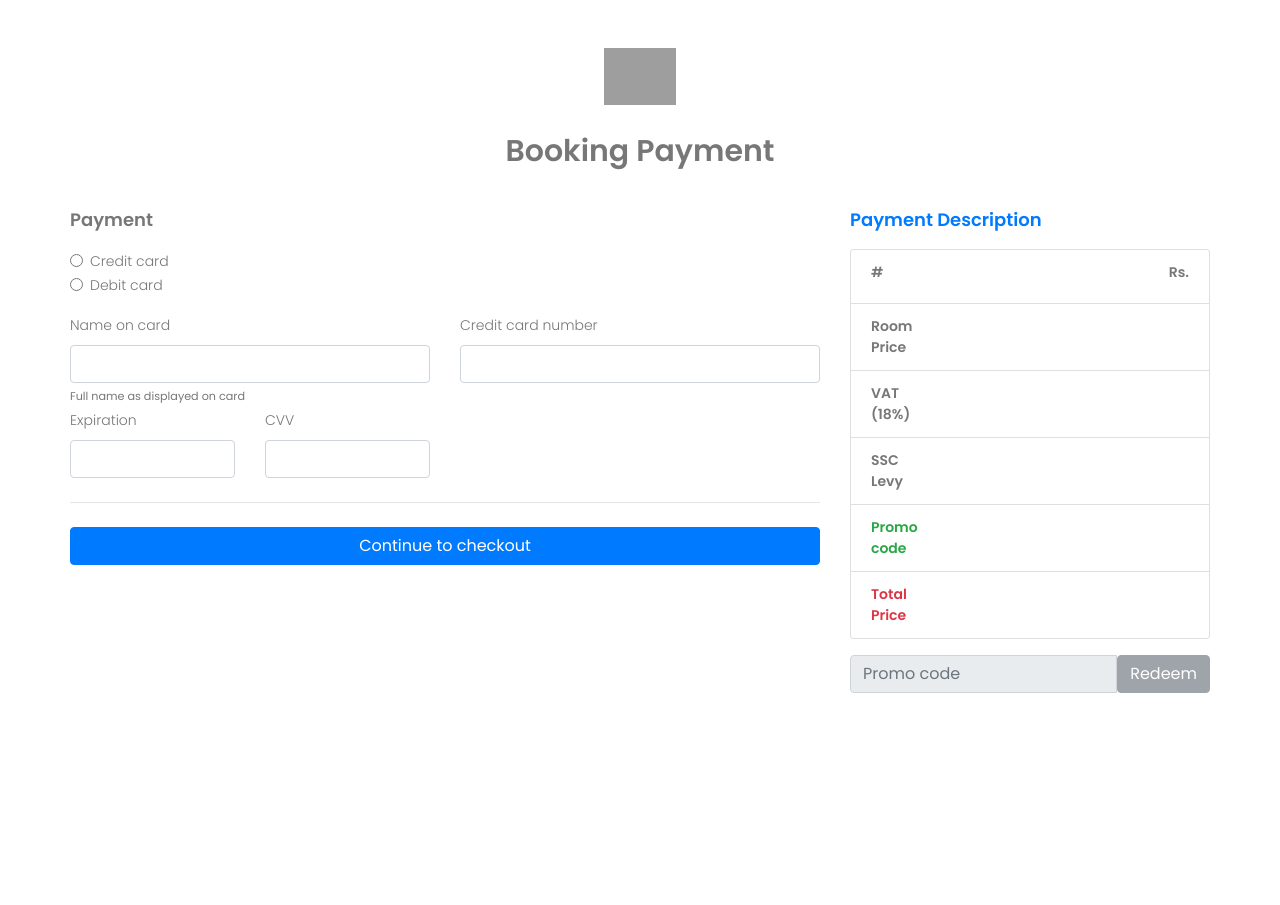
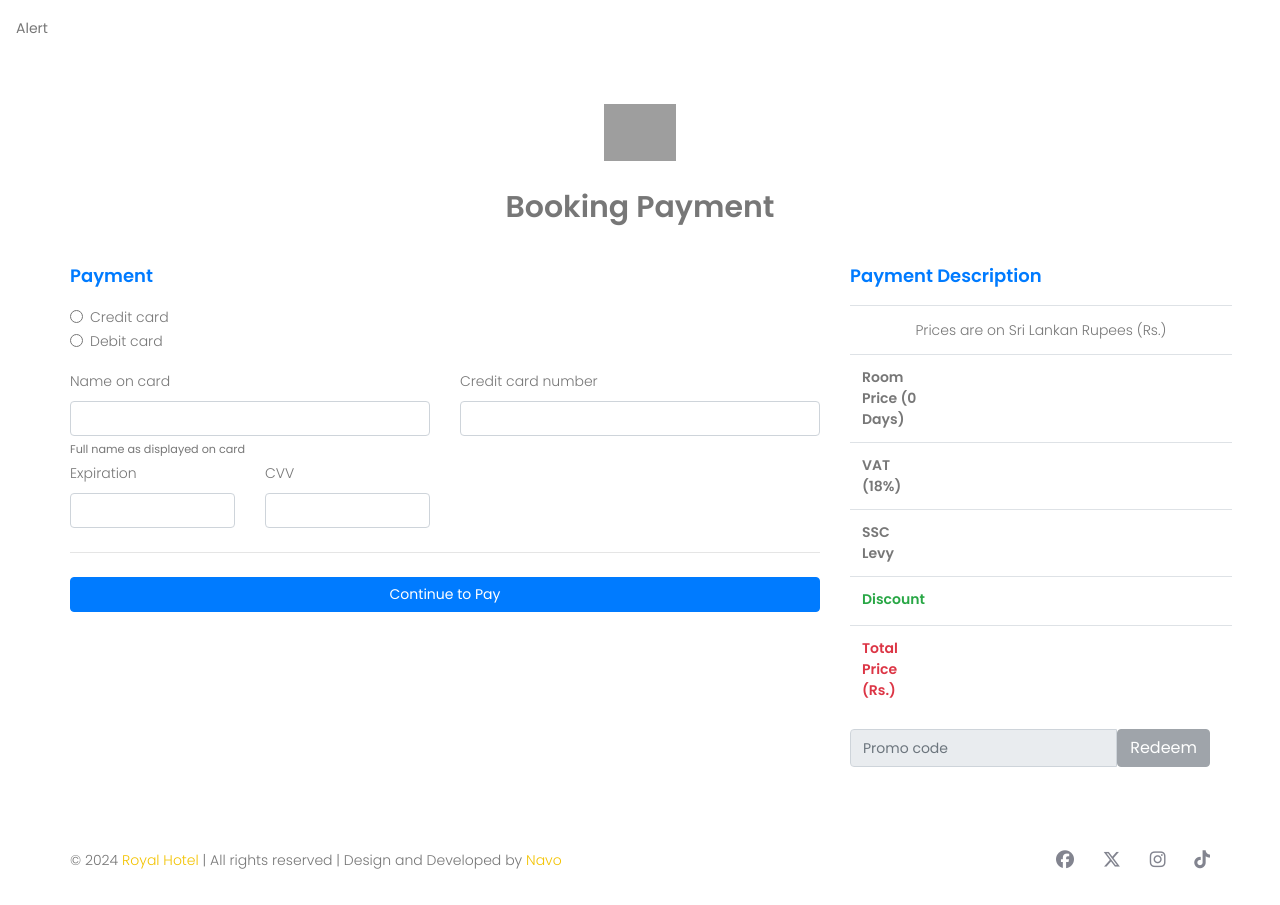
Before and after one commit to supuncharuk/hotel-reserve, a PHP site: page /payment.php in a window 1280 px wide. Before the commit the page ends 693 px from the top, so only its background shows below. Run offline with PHP 8.4, Linux system fonts and the light colour scheme; data that the repository does not hold is empty; grey boxes are pictures that could not be loaded.

Commit message:
Make some changes in payment part

```diff
--- a/payment.php
+++ b/payment.php
@@ -1,3 +1,46 @@
+<?php
+    require_once ("admin/includes/config.php");
+
+    if (isset($_REQUEST['booking_id'])){
+        $booking_id = $_POST['booking_id'];
+
+        $sql = "SELECT * FROM bookings WHERE booking_id = $booking_id";
+        $result = mysqli_query($conn, $sql);
+        $record = mysqli_fetch_assoc($result);
+        $room_num = $record['room_number'];
+
+        // $checkin_date = new DateTime($record['checking_date']);
+        // $checkout_date = new DateTime($record['checkout_date']);
+
+        // $ndays = $checkin_date->diff($checkout_date);
+
+        $checkin_date = strtotime($record['checking_date']);
+        $checkout_date= strtotime($record['checkout_date']);
+
+        $diffInSeconds =  $checkout_date - $checkin_date;
+        $diffInDays = $diffInSeconds / (60 * 60 * 24); // Convert seconds to days
+        $ndays = $diffInDays;
+
+        $sql2 = "SELECT room_price FROM rooms WHERE room_number=$room_num";
+        $result2 = mysqli_query($conn, $sql2);
+        $record2 = mysqli_fetch_assoc($result2);
+
+        $room_price = $record2['room_price'] * $ndays;
+        $room_price = number_format($room_price, 2, '.', '');
+
+        $vat = $room_price * 18 /100;
+        $vat = number_format($vat, 2, '.', '');
+
+        $ssc_levy = $room_price * 2.5 / 100;
+        $ssc_levy = number_format($ssc_levy, 2, '.', '');
+
+        $promo = 0;
+
+        $total = $room_price + $vat + $ssc_levy - $promo;
+        $total = number_format($total, 2, '.', '');
+    }
+?>
+
 <!doctype html>
 <html lang="en">
 <head>
@@ -14,15 +57,19 @@
         .input-as-span {
             border: none;
             background: transparent;
-            color: inherit; /* Matches the text color */
+            color: inherit;
             padding: 0;
-            text-align: right; /* Aligns text to the right */
-            width: auto; /* Shrinks input to content size */
-            pointer-events: none; /* Makes the input non-clickable */
+            text-align: right;
+            width: auto;
+            pointer-events: none;
         }
 
         .input-as-span:focus {
-            outline: none; /* Removes the focus outline */
+            outline: none;
+        }
+
+        input{
+            font-size: 14px !important;
         }
     </style>
 
@@ -30,54 +77,18 @@
 
     <body class="bg-body-tertiary">
 
-    <?php
-    require_once ("admin/includes/config.php");
-
-    if (isset($_REQUEST['booking_id'])){
-        $booking_id = $_POST['booking_id'];
-
-        $sql = "SELECT * FROM bookings WHERE booking_id = $booking_id";
-        $result = mysqli_query($conn, $sql);
-        $record = mysqli_fetch_assoc($result);
-        $room_num = $record['room_number'];
-
-        $sql2 = "SELECT room_price FROM rooms WHERE room_number=$room_num";
-        $result2 = mysqli_query($conn, $sql2);
-        $record2 = mysqli_fetch_assoc($result2);
-
-        $room_price = $record2['room_price'];
-        $room_price = number_format($room_price, 2, '.', '');
-
-        $vat = $room_price * 18 /100;
-        $vat = number_format($vat, 2, '.', '');
-
-        $ssc_levy = $room_price * 2.5 / 100;
-        $ssc_levy = number_format($ssc_levy, 2, '.', '');
-
-        $promo = 0;
-
-        $total = $room_price + $vat + $ssc_levy - $promo;
-        $total = number_format($total, 2, '.', '');
-    }
-
-    if ($_SERVER["REQUEST_METHOD"] == "POST" && isset($_REQUEST["checkout"])){
-        $booking_id = trim(htmlspecialchars($_REQUEST["book_id"]));
-        $vat = trim(htmlspecialchars($_REQUEST["vat"]));
-        $ssc_levy = trim(htmlspecialchars($_REQUEST["ssc_levy"]));
-        $promo = trim(htmlspecialchars($_REQUEST["promo"]));
-        $total = trim(htmlspecialchars($_REQUEST["total"]));
-
-        $sql3 = "UPDATE bookings SET paid='1', discount=$promo, vat=$vat, total_payment=$total WHERE booking_id = $booking_id";
-
-        $result3 = mysqli_query($conn, $sql3);
-
-        if ($result3){
-            echo "<script>alert('Your Payment is successfull')</script>";
-        }else{
-            echo "<script>alert('Something Went Wrong')</script>";
-        }
-    }
-?>
+        <div class="toast-container top-50 start-50 translate-middle p-3">
+            <div id="liveToast" class="toast" role="alert" aria-live="assertive" aria-atomic="true">
+                <div class="toast-header">
+                <strong class="me-auto">Alert</strong>
+                <!-- <button type="button" class="btn-close" data-bs-dismiss="toast" aria-label="Close"></button> -->
+                </div>
+                <div class="toast-body" id="alert_msg">
+                    <!--Message Here-->
+                </div>
+            </div>
+        </div>
+        <div id="toastBackdrop" class="toast-backdrop"></div>
 
         <div class="container py-5">
             <main>
@@ -89,7 +100,7 @@
 
                 <form action="<?php echo htmlspecialchars($_SERVER['PHP_SELF']);?>" class="needs-validation" method="post" novalidate>
 
-                    <input type="hidden" name="book_id" value="<?php echo $booking_id ?>">
+                    <input type="hidden" name="book_id" value="<?php echo isset($booking_id) ? $booking_id : '' ?>">
 
                     <div class="row g-5">
 
@@ -98,56 +109,42 @@
                                 <span class="text-primary">Payment Description</span>
                             </h4>
 
-                            <ul class="list-group mb-3">
-                                <li class="list-group-item d-flex justify-content-between lh-sm">
-                                    <div>
-                                        <h6 class="my-0">#</h6>
-                                    </div>
-                                    <div>
-                                        <h6>Rs.</h6>
-                                    </div>
-                                </li>
-                                <li class="list-group-item d-flex justify-content-between lh-sm">
-                                    <div>
-                                        <h6 class="my-0">Room Price</h6>
-                                    </div>
-                                    <div class="input-as-span-wrapper text-body-secondary">
-                                        <input type="number" class="input-as-span text-body-secondary" value="<?php echo $room_price ?>" disabled>
-                                    </div>
-                                </li>
-                                <li class="list-group-item d-flex justify-content-between lh-sm">
-                                    <div>
-                                        <h6 class="my-0">VAT (18%)</h6>
-                                    </div>
-                                    <div class="input-as-span-wrapper text-body-secondary">
-                                        <input type="number" class="input-as-span text-body-secondary" name="vat" value="<?php echo $vat ?>" readonly>
-                                    </div>
-                                </li>
-                                <li class="list-group-item d-flex justify-content-between lh-sm">
-                                    <div>
-                                        <h6 class="my-0">SSC Levy</h6>
-                                    </div>
-                                    <div class="input-as-span-wrapper text-body-secondary">
-                                        <input type="number" class="input-as-span text-body-secondary" name="ssc_levy" value="<?php echo $ssc_levy ?>" readonly>
-                                    </div>
-                                </li>
-                                <li class="list-group-item d-flex justify-content-between bg-body-tertiary">
-                                    <div class="text-success">
-                                        <h6 class="my-0">Promo code</h6>
-                                    </div>
-                                    <div class="input-as-span-wrapper text-body-secondary">
-                                        <input type="number" class="input-as-span text-success" name="promo" value="<?php echo $promo ?>" readonly>
-                                    </div>
-                                </li>
-                                <li class="list-group-item d-flex justify-content-between text-danger">
-                                    <div>
-                                        <h6 class="my-0">Total Price</h6>
-                                    </div>
-                                    <div class="input-as-span-wrapper">
-                                        <input type="number" class="input-as-span fw-medium" name="total" value="<?php echo $total ?>" readonly>
-                                    </div>
-                                </li>
-                            </ul>
+                            <table class="table">
+                                <tr>
+                                    <td align="center" colspan="2">Prices are on Sri Lankan Rupees (Rs.)</td>
+                                </tr>
+                                <tr>
+                                    <?php
+                                        if (isset($ndays)){
+                                            if ($ndays == 1){
+                                                $days = '1 Day';
+                                            }else{
+                                                $days = $ndays. ' Days';
+                                            }
+                                        }else{
+                                            $days ='0 Days';
+                                        }
+                                    ?>
+                                    <th scope="row"><h6 class="my-0">Room Price (<?php echo $days ?>)</h6></th>
+                                    <td align="right"><input type="number" class="input-as-span text-body-secondary" value="<?php echo isset($room_price) ? $room_price : '' ?>" disabled></td>
+                                </tr>
+                                <tr>
+                                    <th scope="row"><h6 class="my-0">VAT (18%)</h6></th>
+                                    <td align="right"><input type="number" class="input-as-span text-body-secondary" name="vat" value="<?php echo isset($vat) ? $vat : '' ?>" readonly></td>
+                                </tr>
+                                <tr>
+                                    <th scope="row"><h6 class="my-0">SSC Levy</h6></th>
+                                    <td align="right"><input type="number" class="input-as-span text-body-secondary" name="ssc_levy" value="<?php echo isset($ssc_levy) ? $ssc_levy : '' ?>" readonly></td>
+                                </tr>
+                                <tr>
+                                    <th scope="row"><h6 class="my-0 text-success">Discount</h6></th>
+                                    <td align="right"><input type="number" class="input-as-span text-success" name="promo" value="<?php echo isset($promo) ? $promo : '' ?>" readonly></td>
+                                </tr>
+                                <tr>
+                                    <th scope="row"><h6 class="my-0 text-danger">Total Price (Rs.)</h6></th>
+                                    <td align="right"><input type="number" class="input-as-span text-danger fw-medium" name="total" value="<?php echo isset($total) ? $total : '' ?>" readonly></td>
+                                </tr>
+                            </table>
 
                             <form class="card p-2">
                                 <div class="input-group">
@@ -159,7 +156,7 @@
 
                         <div class="col-md-7 col-lg-8">
 
-                            <h4 class="mb-3">Payment</h4>
+                            <h4 class="mb-3 text-primary">Payment</h4>
 
                             <div class="my-3">
                                 <div class="form-check">
@@ -184,7 +181,7 @@
 
                                 <div class="col-md-6">
                                     <label for="cc-number" class="form-label">Credit card number</label>
-                                    <input type="text" class="form-control" id="cc-number" name="cc-number" required>
+                                    <input type="number" class="form-control" id="cc-number" name="cc-number" required>
                                     <div class="invalid-feedback">
                                         Credit card number is required
                                     </div>
@@ -200,7 +197,7 @@
 
                                 <div class="col-md-3">
                                     <label for="cc-cvv" class="form-label">CVV</label>
-                                    <input type="text" class="form-control" id="cc-cvv" name="cc-cvv" required>
+                                    <input type="number" class="form-control" id="cc-cvv" name="cc-cvv" required>
                                     <div class="invalid-feedback">
                                         Security code required
                                     </div>
@@ -209,7 +206,7 @@
 
                             <hr class="my-4">
 
-                            <input type="submit" class="w-100 btn btn-primary" name="checkout" value="Continue to checkout">
+                            <input type="submit" class="w-100 btn btn-primary" name="pay" value="Continue to Pay">
 
                         </div>
 
@@ -219,8 +216,44 @@
             </main>
         </div>
 
+        <?php include_once ("includes/footer2.php") ?>
+
         <?php include_once ("includes/js-links-inc.php") ?>
         <script src="assets/js/validation.js"></script>
+        <script src="assets/js/alert-toast.js"></script>
+
+        <?php
+            if ($_SERVER["REQUEST_METHOD"] == "POST" && isset($_REQUEST["pay"])){
+                $booking_id = trim(htmlspecialchars($_REQUEST["book_id"]));
+                $vat = trim(htmlspecialchars($_REQUEST["vat"]));
+                $ssc_levy = trim(htmlspecialchars($_REQUEST["ssc_levy"]));
+                $promo = trim(htmlspecialchars($_REQUEST["promo"]));
+                $total = trim(htmlspecialchars($_REQUEST["total"]));
+
+                $sql3 = "UPDATE bookings SET paid='1', vat=$vat, ssc_levy=$ssc_levy, discount=$promo, total_payment=$total WHERE booking_id = $booking_id";
+
+                $result3 = mysqli_query($conn, $sql3);
+
+                if ($result3){
+                    // echo "<script>alert('Your Payment is successfull')</script>";
+                    $alert_type = "success";
+                    $alert_message = "Your Payment is successfull";
+                    $redirect_url = "accomodation.php";
+                }else{
+                    // echo "<script>alert('Something Went Wrong')</script>";
+                    $alert_type = "error";
+                    $alert_message = "Your Payment is not successfull";
+                    $redirect_url = "";
+                }
+
+                // Pass variables to JavaScript
+                echo "<script>
+                    var alertType = '$alert_type';
+                    var alertMessage = '$alert_message';
+                    var redirectUrl = '$redirect_url';
+                </script>";
+            }
+        ?>
 
     </body>
 
```
Also changed, not shown: booking-details.php (+3 -4 lines).
